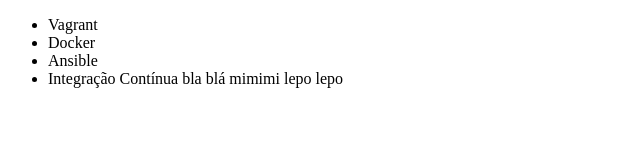
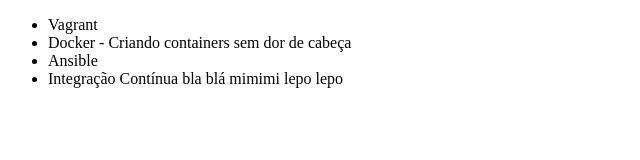
Before and after one commit to Derekszabo/alura-git, a plain HTML site: page index.html in a window 1280 px wide. Shown: the whole page, without its empty margins (0-640 px from the left). Drawn offline with Linux system fonts and the light colour scheme.

Commit message:
Corrigindo o curso

```diff
--- a/index.html
+++ b/index.html
@@ -2,12 +2,12 @@
 <html lang="en">
 <head>
     <meta charset="UTF-8">
-    <title>Cursos da Alura</title>
+    <title>Cursos de Devops da Alura</title>
 </head>
 <body>
     <ul>
         <li>Vagrant</li>
-        <li>Docker</li>
+        <li>Docker - Criando containers sem dor de cabeça</li>
         <li>Ansible</li>
         <li>Integração Contínua bla blá mimimi lepo lepo</li>
     </ul>
```
